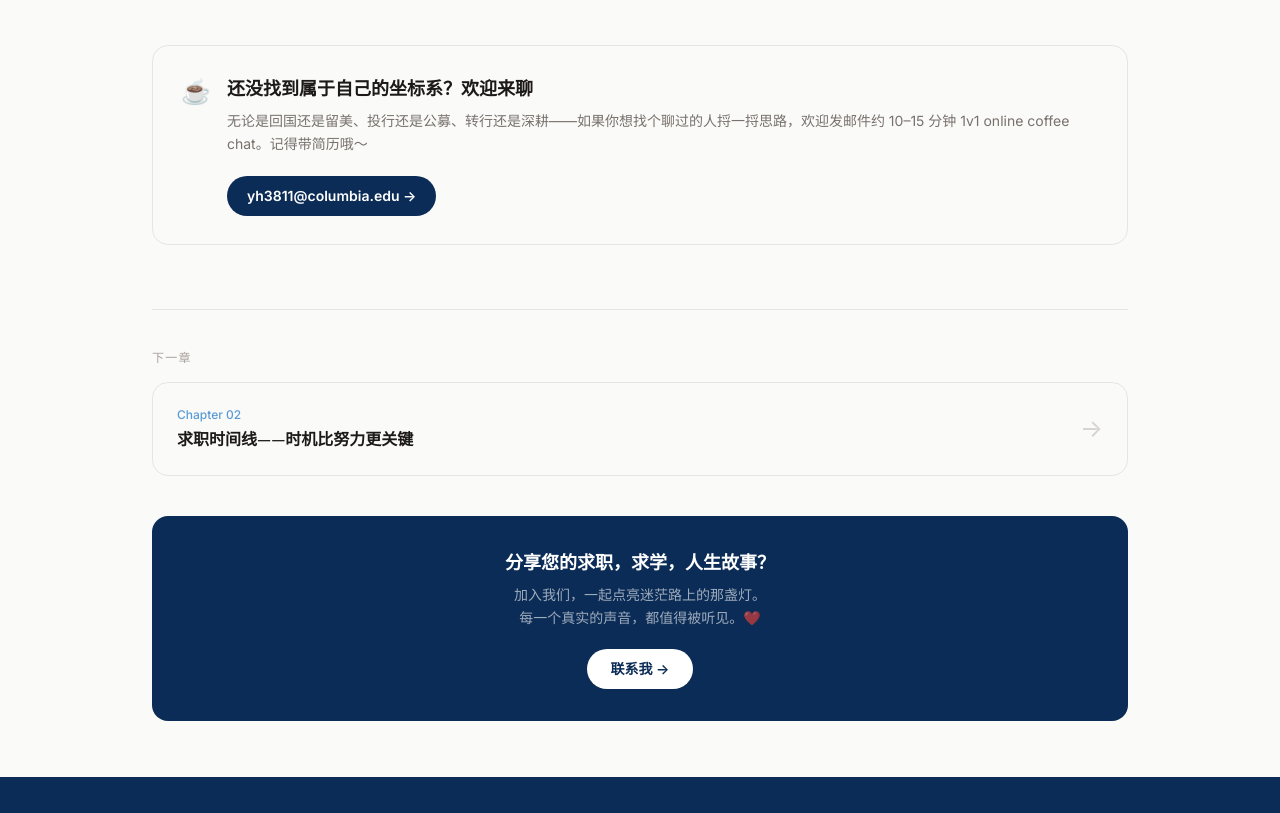
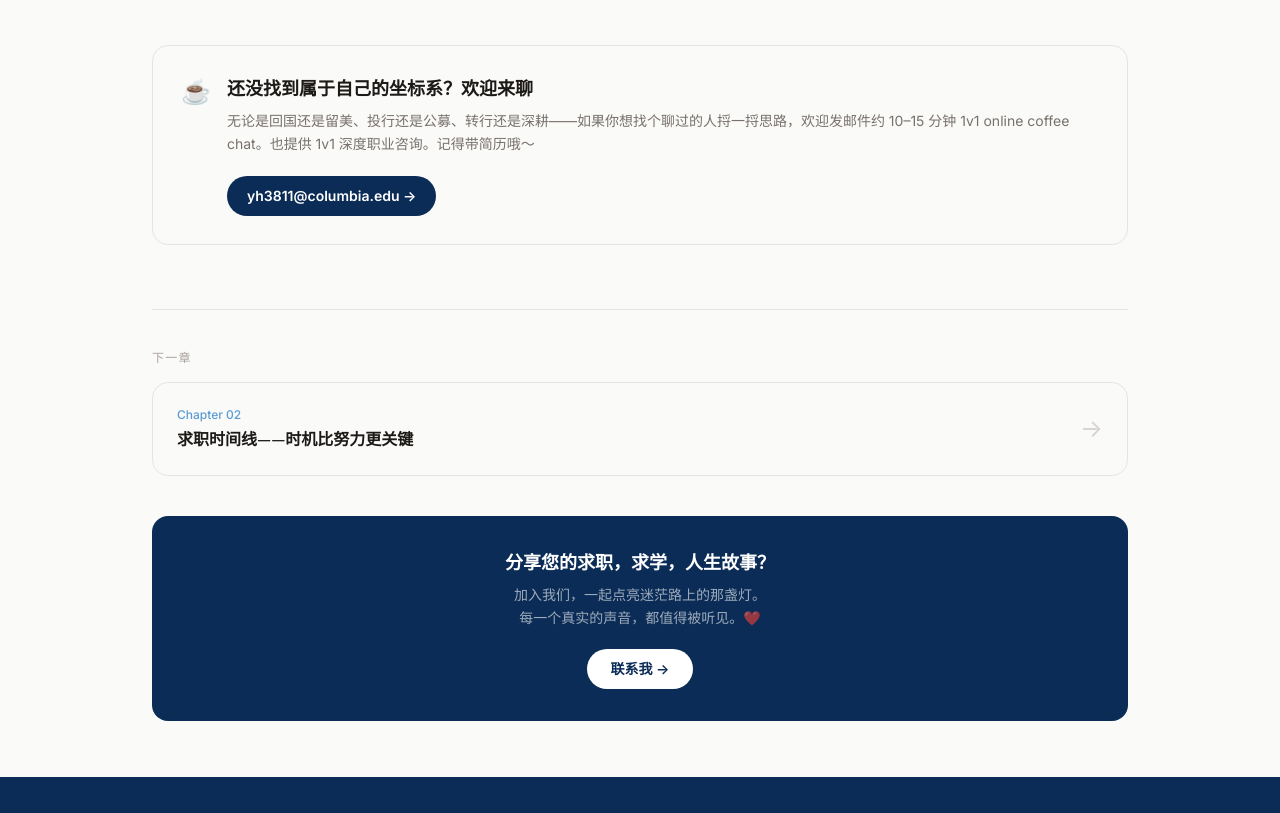
Before and after one commit to yifeng666667/happy-columbia, an Astro site: page /career/chapter-1 in a window 1280 px wide. Shown: the part 10533-11346 px from the top of the page. Built offline with nearby package versions, Linux system fonts and the light colour scheme; Astro itself is replaced by a stand-in of ours; a web font is replaced by a local one.

Commit message:
add '也提供 1v1 深度职业咨询' to bottom CTA card across all career articles

```diff
--- a/src/pages/career/chapter-1.astro
+++ b/src/pages/career/chapter-1.astro
@@ -778,7 +778,7 @@ import Base from '../../layouts/Base.astro';
       <div>
         <h3 class="font-display font-semibold text-stone-900 text-lg mb-2">还没找到属于自己的坐标系？欢迎来聊</h3>
         <p class="text-stone-500 text-sm leading-relaxed mb-5">
-          无论是回国还是留美、投行还是公募、转行还是深耕——如果你想找个聊过的人捋一捋思路，欢迎发邮件约 10–15 分钟 1v1 online coffee chat。记得带简历哦～
+          无论是回国还是留美、投行还是公募、转行还是深耕——如果你想找个聊过的人捋一捋思路，欢迎发邮件约 10–15 分钟 1v1 online coffee chat。也提供 1v1 深度职业咨询。记得带简历哦～
         </p>
         <a href="mailto:yh3811@columbia.edu" class="inline-block no-underline px-5 py-2.5 bg-columbia-navy text-white font-semibold text-sm rounded-full hover:opacity-90 transition-opacity">
           yh3811@columbia.edu →
--- a/src/pages/career/chapter-2.astro
+++ b/src/pages/career/chapter-2.astro
@@ -700,7 +700,7 @@ import Base from '../../layouts/Base.astro';
       <div>
         <h3 class="font-display font-semibold text-stone-900 text-lg mb-2">时间线还没想清楚？来聊一聊</h3>
         <p class="text-stone-500 text-sm leading-relaxed mb-5">
-          无论是回国还是留美、投行还是公募、转行还是深耕——如果你想找个聊过的人捋一捋思路，欢迎发邮件约 10–15 分钟 1v1 online coffee chat。记得带简历哦～
+          无论是回国还是留美、投行还是公募、转行还是深耕——如果你想找个聊过的人捋一捋思路，欢迎发邮件约 10–15 分钟 1v1 online coffee chat。也提供 1v1 深度职业咨询。记得带简历哦～
         </p>
         <a href="mailto:yh3811@columbia.edu" class="inline-block no-underline px-5 py-2.5 bg-columbia-navy text-white font-semibold text-sm rounded-full hover:opacity-90 transition-opacity">
           yh3811@columbia.edu →
--- a/src/pages/career/chapter-4.astro
+++ b/src/pages/career/chapter-4.astro
@@ -597,7 +597,7 @@ import Base from '../../layouts/Base.astro';
       <div>
         <h3 class="font-display font-semibold text-stone-900 text-lg mb-2">面试前想找个聊过的人过一遍？欢迎来聊</h3>
         <p class="text-stone-500 text-sm leading-relaxed mb-5">
-          无论是回国还是留美、投行还是公募、转行还是深耕——如果你想找个聊过的人捋一捋思路，欢迎发邮件约 10–15 分钟 1v1 online coffee chat。记得带简历哦～
+          无论是回国还是留美、投行还是公募、转行还是深耕——如果你想找个聊过的人捋一捋思路，欢迎发邮件约 10–15 分钟 1v1 online coffee chat。也提供 1v1 深度职业咨询。记得带简历哦～
         </p>
         <a href="mailto:yh3811@columbia.edu" class="inline-block no-underline px-5 py-2.5 bg-columbia-navy text-white font-semibold text-sm rounded-full hover:opacity-90 transition-opacity">
           yh3811@columbia.edu →
--- a/src/pages/career/finance-guide.astro
+++ b/src/pages/career/finance-guide.astro
@@ -782,7 +782,7 @@ import Base from '../../layouts/Base.astro';
       <div>
         <h3 class="font-display font-semibold text-stone-900 text-lg mb-2">金融方向还没想清楚？来聊一聊</h3>
         <p class="text-stone-500 text-sm leading-relaxed mb-5">
-          无论是回国还是留美、投行还是公募、转行还是深耕——如果你想找个聊过的人捋一捋思路，欢迎发邮件约 10–15 分钟 1v1 online coffee chat。记得带简历哦～
+          无论是回国还是留美、投行还是公募、转行还是深耕——如果你想找个聊过的人捋一捋思路，欢迎发邮件约 10–15 分钟 1v1 online coffee chat。也提供 1v1 深度职业咨询。记得带简历哦～
         </p>
         <a href="mailto:yh3811@columbia.edu" class="inline-block no-underline px-5 py-2.5 bg-columbia-navy text-white font-semibold text-sm rounded-full hover:opacity-90 transition-opacity">
           yh3811@columbia.edu →
--- a/src/pages/career/research-guide.astro
+++ b/src/pages/career/research-guide.astro
@@ -906,7 +906,7 @@ import Base from '../../layouts/Base.astro';
       <div>
         <h3 class="font-display font-semibold text-stone-900 text-lg mb-2">对研究所这条路感兴趣，还有疑问？欢迎来聊</h3>
         <p class="text-stone-500 text-sm leading-relaxed mb-5">
-          无论是回国还是留美、投行还是公募、转行还是深耕——如果你想找个聊过的人捋一捋思路，欢迎发邮件约 10–15 分钟 1v1 online coffee chat。记得带简历哦～
+          无论是回国还是留美、投行还是公募、转行还是深耕——如果你想找个聊过的人捋一捋思路，欢迎发邮件约 10–15 分钟 1v1 online coffee chat。也提供 1v1 深度职业咨询。记得带简历哦～
         </p>
         <a href="mailto:yh3811@columbia.edu" class="inline-block no-underline px-5 py-2.5 bg-columbia-navy text-white font-semibold text-sm rounded-full hover:opacity-90 transition-opacity">
           yh3811@columbia.edu →
--- a/src/pages/career/resume-guide.astro
+++ b/src/pages/career/resume-guide.astro
@@ -875,7 +875,7 @@ import Base from '../../layouts/Base.astro';
       <div>
         <h3 class="font-display font-semibold text-stone-900 text-lg mb-2">简历、实习、内推——想找人聊聊具体怎么做？</h3>
         <p class="text-stone-500 text-sm leading-relaxed mb-5">
-          无论是回国还是留美、投行还是公募、转行还是深耕——如果你想找个聊过的人捋一捋思路，欢迎发邮件约 10–15 分钟 1v1 online coffee chat。记得带简历哦～
+          无论是回国还是留美、投行还是公募、转行还是深耕——如果你想找个聊过的人捋一捋思路，欢迎发邮件约 10–15 分钟 1v1 online coffee chat。也提供 1v1 深度职业咨询。记得带简历哦～
         </p>
         <a href="mailto:yh3811@columbia.edu" class="inline-block no-underline px-5 py-2.5 bg-columbia-navy text-white font-semibold text-sm rounded-full hover:opacity-90 transition-opacity">
           yh3811@columbia.edu →
```
